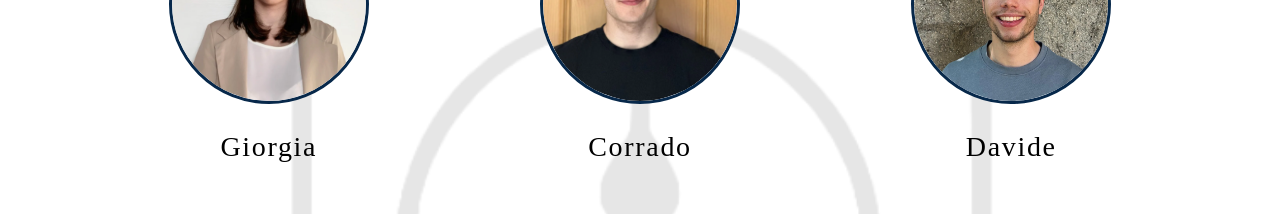
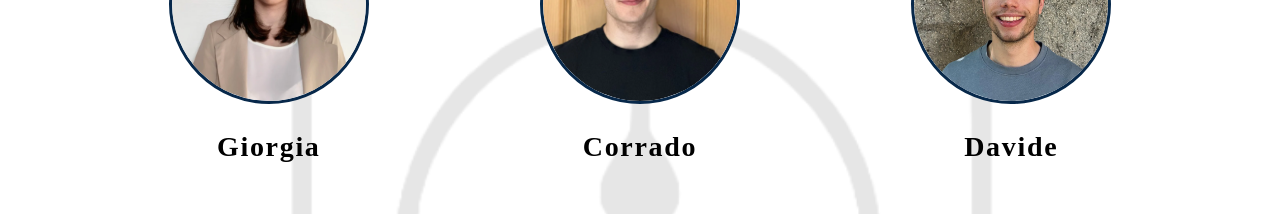
Before and after one commit to stichlola/prova2, a website: page docs/index.html in a window 1280 px wide. Shown: the part 2500-2714 px from the top of the page. Drawn offline with nearby package versions, Linux system fonts and the light colour scheme; no server answers.

Commit message:
Nomi del team in grassetto

```diff
--- a/docs/assets/css/style.css
+++ b/docs/assets/css/style.css
@@ -579,7 +579,7 @@ img[src$="logo.webp"] { content: url("../img/logo-trasparente.webp"); background
   border: 3px solid var(--navy); background: var(--ghiaccio); position: relative;
 }
 .team-section .avatar.photo img { position: absolute; inset: 0; width: 100%; height: 100%; max-width: none; object-fit: cover; border-radius: 50%; }
-.team-section .member h3 { font-family: var(--f-display); font-weight: 400; letter-spacing: .06em; font-size: 28px; }
+.team-section .member h3 { font-family: var(--f-display); font-weight: 700; letter-spacing: .06em; font-size: 28px; }
 
 /* luce della lanterna: si accende e si abbassa */
 .hero-logo { isolation: isolate; }
```
